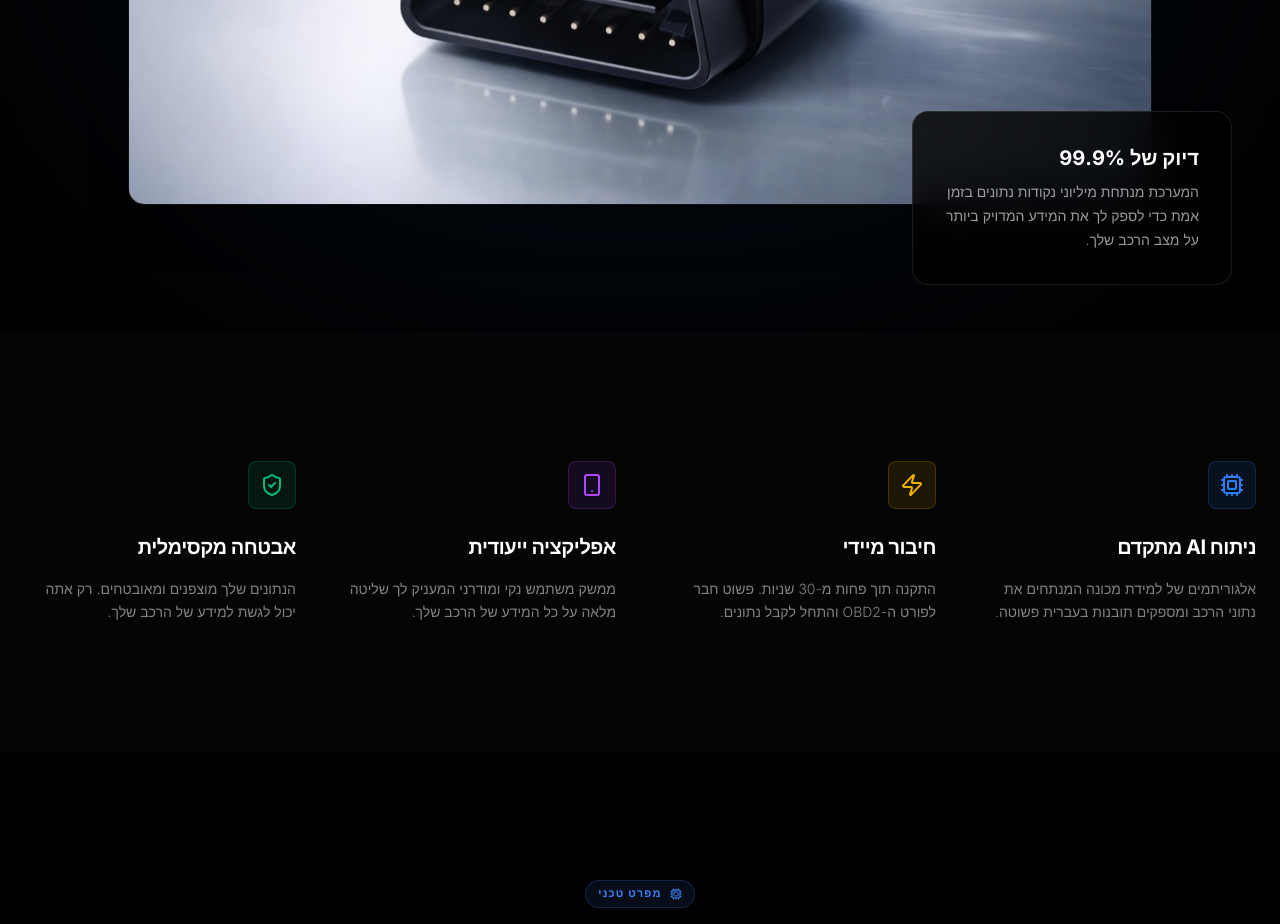
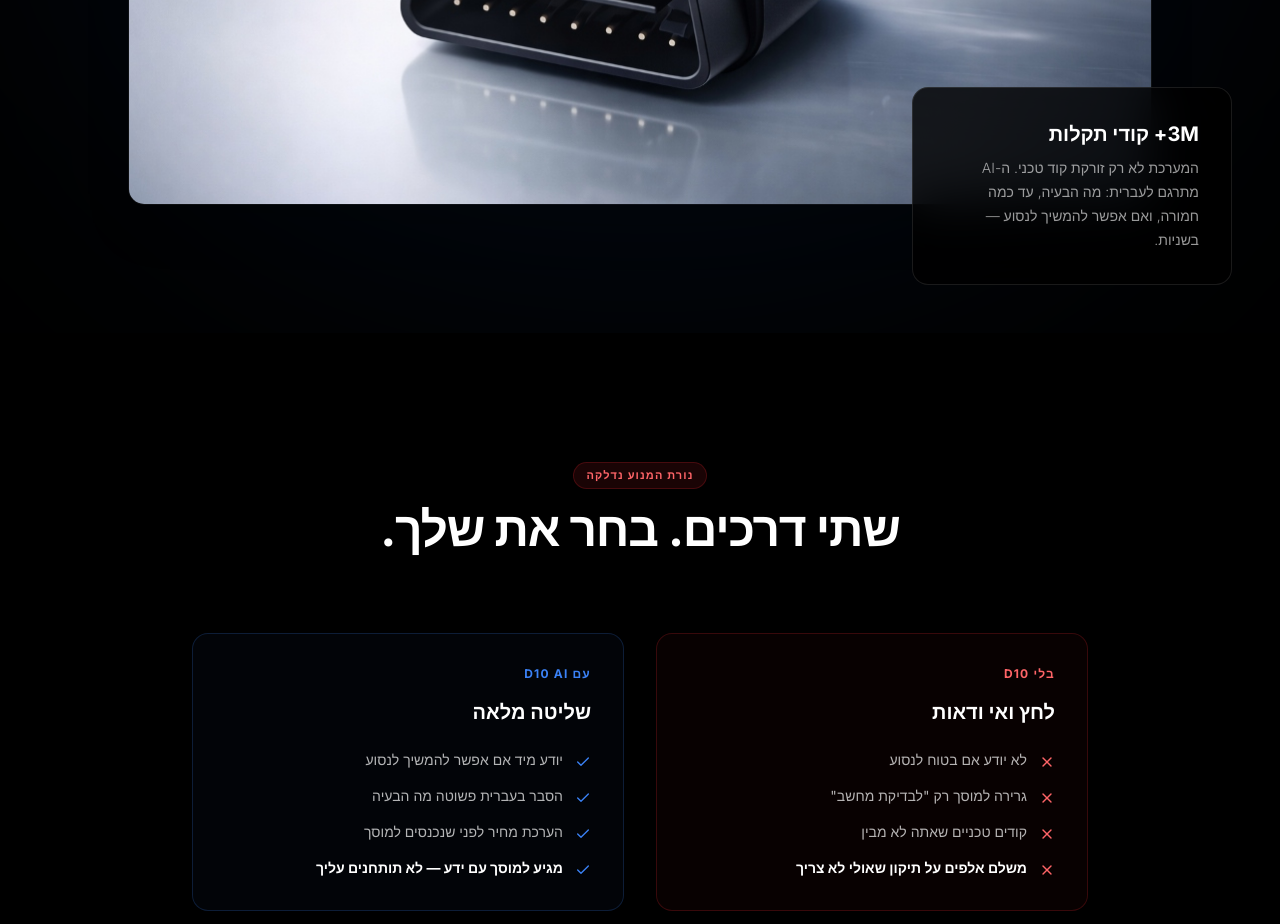
Before and after one commit to ba8080/d10, a React (Vite) app: page / in a window 1280 px wide. Shown: the part 1560-2484 px from the top of the page. Built offline with nearby package versions, Linux system fonts and the light colour scheme.

Commit message:
Add Compare section and How It Works 3-step guide

```diff
--- a/src/App.tsx
+++ b/src/App.tsx
@@ -202,13 +202,13 @@ const Hero = () => {
           className="max-w-4xl"
         >
           <div className="inline-flex items-center gap-2 px-3 py-1 rounded-full bg-primary/10 border border-primary/20 text-primary text-[10px] font-bold uppercase tracking-widest mb-4 md:mb-6">
-            <Zap size={12} /> המהפכה כבר כאן
+            <Zap size={12} /> מוצר ישראלי · מבצע השקה
           </div>
           <h1 className="text-4xl sm:text-5xl md:text-8xl font-bold text-white mb-4 tracking-tight">
-            D10 <span className="text-primary">AI</span>
+            סוף ללחץ <span className="text-primary">לפני המוסך.</span>
           </h1>
           <p className="text-base md:text-2xl text-white/70 font-light tracking-wide mb-6 md:mb-8 max-w-2xl mx-auto px-2">
-            המוסכניק האישי שלך. <span className="text-white">בכל מקום.</span> תובנות חכמות בזמן אמת על מצב הרכב שלך.
+            ה-D10 מתחבר לרכב שלך, מנתח בזמן אמת עם בינה מלאכותית, ומסביר לך <span className="text-white">בעברית פשוטה</span> — לפני שאתה מוציא שקל אחד.
           </p>
         </motion.div>
       </div>
@@ -279,9 +279,9 @@ const ProductShowcase = () => {
           />
 
           <div className="absolute -bottom-10 -right-10 md:-bottom-20 md:-right-20 z-20 bg-black/80 backdrop-blur-xl border border-white/10 p-8 rounded-2xl max-w-xs hidden md:block">
-            <h4 className="text-xl font-bold text-white mb-2">דיוק של 99.9%</h4>
+            <h4 className="text-xl font-bold text-white mb-2">3M+ קודי תקלות</h4>
             <p className="text-sm text-white/60 font-light leading-relaxed">
-              המערכת מנתחת מיליוני נקודות נתונים בזמן אמת כדי לספק לך את המידע המדויק ביותר על מצב הרכב שלך.
+              המערכת לא רק זורקת קוד טכני. ה-AI מתרגם לעברית: מה הבעיה, עד כמה חמורה, ואם אפשר להמשיך לנסוע — בשניות.
             </p>
           </div>
         </motion.div>
@@ -293,26 +293,26 @@ const ProductShowcase = () => {
 const FeatureSection = () => {
   const features = [
     {
-      title: "ניתוח AI מתקדם",
-      desc: "אלגוריתמים של למידת מכונה המנתחים את נתוני הרכב ומספקים תובנות בעברית פשוטה.",
+      title: "ניתוח תקלות מבוסס AI",
+      desc: "ה-AI מתרגם לעברית: מה הבעיה, עד כמה חמורה, ואם אפשר להמשיך לנסוע — בשניות. לא עוד קודים טכניים.",
       icon: <Cpu className="w-6 h-6" />,
       color: "bg-blue-500/10 text-blue-500 border-blue-500/20"
     },
     {
       title: "חיבור מיידי",
-      desc: "התקנה תוך פחות מ-30 שניות. פשוט חבר לפורט ה-OBD2 והתחל לקבל נתונים.",
+      desc: "חבר ל-OBD2, פתח אפליקציה, קבל תשובות. 5 שניות. אין כלים, אין התקנות מסובכות.",
       icon: <Zap className="w-6 h-6" />,
       color: "bg-yellow-500/10 text-yellow-500 border-yellow-500/20"
     },
     {
-      title: "אפליקציה ייעודית",
-      desc: "ממשק משתמש נקי ומודרני המעניק לך שליטה מלאה על כל המידע של הרכב שלך.",
-      icon: <Smartphone className="w-6 h-6" />,
+      title: "100% עברית",
+      desc: "ממשק מלא והסברי תקלות בשפת האם שלך. בלי אנגלית, בלי קודים מוזרים. פותח בישראל, עבור ישראלים.",
+      icon: <Globe className="w-6 h-6" />,
       color: "bg-purple-500/10 text-purple-500 border-purple-500/20"
     },
     {
-      title: "אבטחה מקסימלית",
-      desc: "הנתונים שלך מוצפנים ומאובטחים. רק אתה יכול לגשת למידע של הרכב שלך.",
+      title: "חיסכון עצום",
+      desc: "הערכת עלות תיקון לפני המוסך. מגיע למוסכניק עם ידע — מונע עקיצות ותיקונים מיותרים.",
       icon: <ShieldCheck className="w-6 h-6" />,
       color: "bg-emerald-500/10 text-emerald-500 border-emerald-500/20"
     }
@@ -341,6 +341,122 @@ const FeatureSection = () => {
               <p className="text-white/50 font-light leading-relaxed text-xs md:text-sm">
                 {f.desc}
               </p>
+            </motion.div>
+          ))}
+        </div>
+      </div>
+    </section>
+  );
+};
+
+const CompareSection = () => {
+  return (
+    <section className="py-16 md:py-32 bg-black" dir="rtl">
+      <div className="container mx-auto px-6">
+        <div className="text-center mb-12 md:mb-20">
+          <div className="inline-flex items-center gap-2 px-3 py-1 rounded-full bg-red-500/10 border border-red-500/20 text-red-400 text-[11px] font-bold uppercase tracking-widest mb-4">
+            נורת המנוע נדלקה
+          </div>
+          <h2 className="text-3xl md:text-5xl font-bold text-white mb-4 tracking-tight">שתי דרכים. בחר את שלך.</h2>
+        </div>
+        <div className="grid md:grid-cols-2 gap-6 md:gap-8 max-w-4xl mx-auto">
+          {/* Without D10 */}
+          <motion.div
+            initial={{ opacity: 0, x: -20 }}
+            whileInView={{ opacity: 1, x: 0 }}
+            viewport={{ once: true }}
+            transition={{ duration: 0.8 }}
+            className="p-6 md:p-8 rounded-2xl border border-red-500/20 bg-red-500/[0.03]"
+          >
+            <div className="text-xs font-bold uppercase tracking-widest text-red-400 mb-4">בלי D10</div>
+            <h3 className="text-xl font-bold text-white mb-6">לחץ ואי ודאות</h3>
+            <div className="space-y-4">
+              {[
+                "לא יודע אם בטוח לנסוע",
+                "גרירה למוסך רק \"לבדיקת מחשב\"",
+                "קודים טכניים שאתה לא מבין",
+                "משלם אלפים על תיקון שאולי לא צריך"
+              ].map((item, i) => (
+                <div key={i} className="flex items-start gap-3">
+                  <X size={16} className="text-red-400 shrink-0 mt-1" />
+                  <span className={cn("text-white/70 text-sm", i === 3 && "font-bold text-white")}>{item}</span>
+                </div>
+              ))}
+            </div>
+          </motion.div>
+
+          {/* With D10 */}
+          <motion.div
+            initial={{ opacity: 0, x: 20 }}
+            whileInView={{ opacity: 1, x: 0 }}
+            viewport={{ once: true }}
+            transition={{ duration: 0.8 }}
+            className="p-6 md:p-8 rounded-2xl border border-primary/20 bg-primary/[0.03]"
+          >
+            <div className="text-xs font-bold uppercase tracking-widest text-primary mb-4">עם D10 AI</div>
+            <h3 className="text-xl font-bold text-white mb-6">שליטה מלאה</h3>
+            <div className="space-y-4">
+              {[
+                "יודע מיד אם אפשר להמשיך לנסוע",
+                "הסבר בעברית פשוטה מה הבעיה",
+                "הערכת מחיר לפני שנכנסים למוסך",
+                "מגיע למוסך עם ידע — לא תותחנים עליך"
+              ].map((item, i) => (
+                <div key={i} className="flex items-start gap-3">
+                  <Check size={16} className="text-primary shrink-0 mt-1" />
+                  <span className={cn("text-white/70 text-sm", i === 3 && "font-bold text-white")}>{item}</span>
+                </div>
+              ))}
+            </div>
+          </motion.div>
+        </div>
+      </div>
+    </section>
+  );
+};
+
+const HowItWorks = () => {
+  const steps = [
+    {
+      num: "01",
+      title: "חבר לרכב",
+      desc: "חבר את ה-D10 לפורט ה-OBD2 מתחת לדאשבורד (5 שניות). אין כלים, אין התקנות מסובכות. כמו לחבר USB."
+    },
+    {
+      num: "02",
+      title: "פתח את האפליקציה",
+      desc: "ה-D10 מתחבר בלוטות' לטלפון. ה-AI מנתח ומציג תמונה מלאה של בריאות הרכב — הכל בעברית."
+    },
+    {
+      num: "03",
+      title: "קבל תשובות ברורות",
+      desc: "תקלה? ה-AI מסביר מה זה, כמה דחוף, כמה יעלה התיקון. אתה מחליט — מעודכן ובביטחון."
+    }
+  ];
+
+  return (
+    <section id="how" className="py-16 md:py-32 bg-[#050505]" dir="rtl">
+      <div className="container mx-auto px-6">
+        <div className="text-center mb-12 md:mb-20">
+          <div className="inline-flex items-center gap-2 px-3 py-1 rounded-full bg-white/5 border border-white/10 text-white/70 text-[11px] font-bold uppercase tracking-widest mb-4">
+            איך זה עובד
+          </div>
+          <h2 className="text-3xl md:text-5xl font-bold text-white mb-4 tracking-tight">שלושה שלבים. זהו.</h2>
+          <p className="text-white/50 font-light text-base max-w-xl mx-auto">אפילו סבתא שלך יכולה. בלי ידע טכני, בלי כלים מיוחדים.</p>
+        </div>
+        <div className="grid md:grid-cols-3 gap-6 md:gap-12 max-w-5xl mx-auto">
+          {steps.map((step, i) => (
+            <motion.div
+              key={i}
+              initial={{ opacity: 0, y: 20 }}
+              whileInView={{ opacity: 1, y: 0 }}
+              viewport={{ once: true }}
+              transition={{ duration: 0.8, delay: i * 0.15 }}
+              className="text-center md:text-right"
+            >
+              <div className="text-5xl md:text-7xl font-black text-white/[0.06] mb-4 leading-none">{step.num}</div>
+              <h3 className="text-xl font-bold text-white mb-3">{step.title}</h3>
+              <p className="text-white/50 text-sm leading-relaxed font-light">{step.desc}</p>
             </motion.div>
           ))}
         </div>
@@ -1113,10 +1229,10 @@ export default function App() {
               <div className="container mx-auto px-6">
                 <div className="grid grid-cols-2 md:flex md:flex-wrap justify-center gap-6 md:gap-24">
                   {[
-                    { label: "תאימות", value: "99%" },
-                    { label: "דיוק", value: "99.9%" },
-                    { label: "משלוח", value: "חינם" },
-                    { label: "אחריות", value: "מלאה" }
+                    { label: "תאימות לרכבים", value: "99%" },
+                    { label: "קודי תקלות במאגר", value: "3M+" },
+                    { label: "חיבור תוך שניות", value: "5שנ׳" },
+                    { label: "נהגים חכמים", value: "1,240+" }
                   ].map((stat, i) => (
                     <div key={i} className="text-center">
                       <div className="text-3xl font-bold text-white mb-1">{stat.value}</div>
@@ -1128,7 +1244,9 @@ export default function App() {
             </div>
 
             <ProductShowcase />
+            <CompareSection />
             <FeatureSection />
+            <HowItWorks />
             <TechnicalSpecs />
             <CompatibilityChecker />
             <FullScreenImage />
@@ -1144,16 +1262,16 @@ export default function App() {
                     transition={{ duration: 1 }}
                   >
                     <h2 className="text-2xl sm:text-3xl md:text-5xl font-bold text-white mb-6 md:mb-8 tracking-tight">
-                      הכל תחת שליטה.
+                      האפליקציה עובדת רק עם D10.
                     </h2>
                     <p className="text-white/50 font-light leading-relaxed text-base md:text-lg mb-8 md:mb-10">
-                      האפליקציה שלנו מעניקה לך מבט מעמיק אל תוך המערכות המורכבות ביותר של הרכב שלך. בלי קודים מסובכים, בלי אי-ודאות. רק מידע נקי וברור.
+                      לא עוד אפליקציות גנריות מחו"ל. פיתחנו בישראל, עבור ישראלים — ממשק מלא בעברית, הסברים שמתאימים לשוק המקומי, וגישה למאגרי משרד התחבורה.
                     </p>
                     <div className="space-y-6">
                       {[
-                        { title: "דוחות בזמן אמת", desc: "קבל התראות מיידיות על כל שינוי במצב הרכב." },
-                        { title: "היסטוריית טיפולים", desc: "נהל את כל היסטוריית הטיפולים של הרכב במקום אחד." },
-                        { title: "חיסכון בדלק", desc: "טיפים מבוססי AI לשיפור צריכת הדלק של הרכב שלך." },
+                        { title: "הערכת עלות תיקון", desc: "יודע מראש כמה יעלה התיקון — מגיע למוסך עם ידע, לא תותחנים עליך." },
+                        { title: "גישה למאגרי משרד התחבורה", desc: "הצלבת נתונים חכמה — מידע מדויק על הרכב שלך, ריקולים, והיסטוריה ישירות מהמקור." },
+                        { title: "עדכוני AI שוטפים", desc: "המערכת לומדת ומשתפרת כל הזמן. רכבים חדשים, תקלות חדשות — תמיד מעודכן." },
                         { title: "ניהול מספר רכבים", desc: "יש לך יותר מרכב אחד? סנכרן מספר יחידות D10 AI לחשבון אחד ונהל את כל הרכבים מלוח בקרה אחד." }
                       ].map((item, i) => (
                         <div key={i} className="flex gap-4">
```
